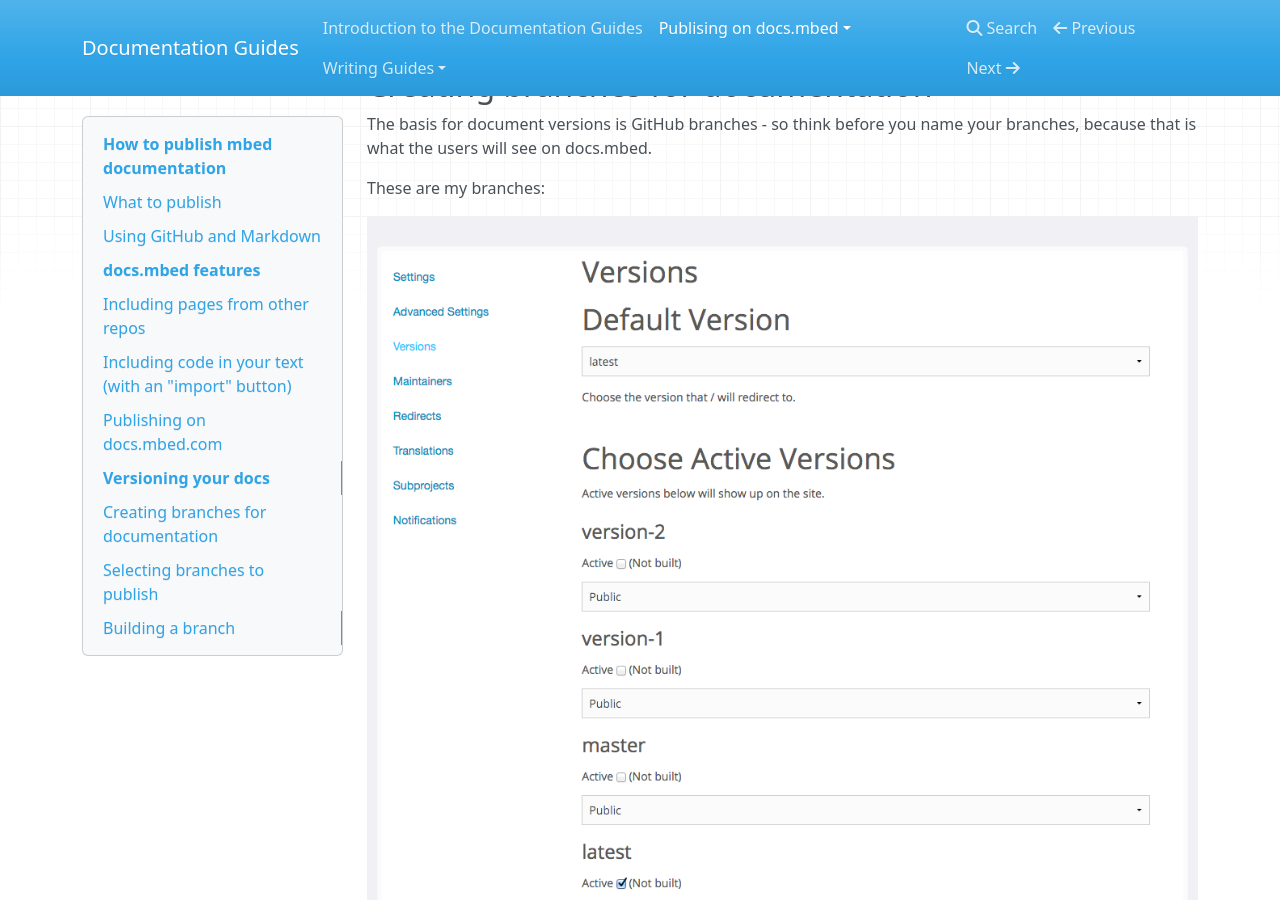
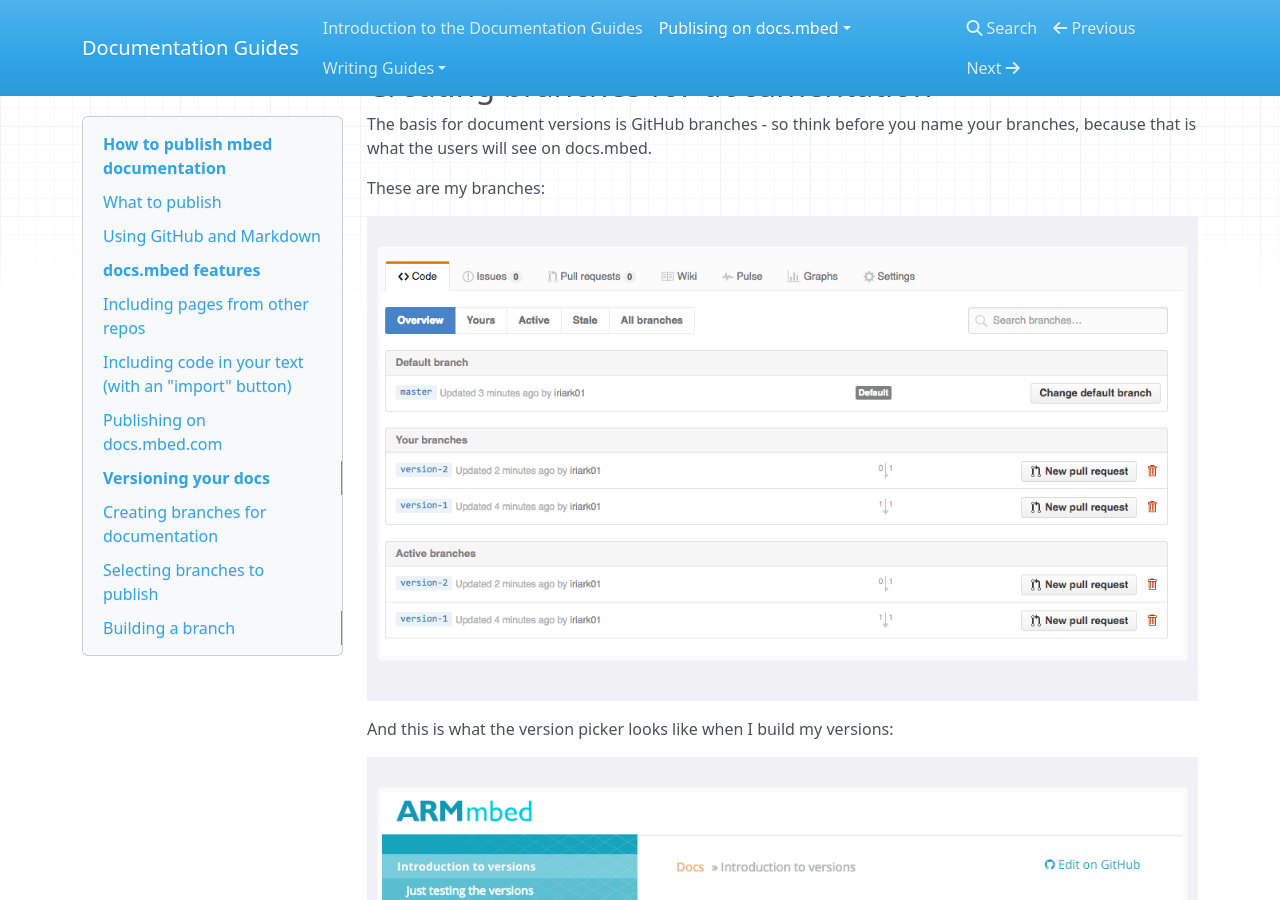
Before and after one commit to JoeTheGuitarist/documentation_docs, an MkDocs documentation site: the page built from Docs/publishing_guide.md, in a window 1280 px wide and 900 px high, scrolled down 5517 px. Built offline with MkDocs 1.6.1, drawn with Linux system fonts in a browser that asks for light colours; nearby versions of some CDN libraries; old or Windows-style settings are respelled for this version of MkDocs.

Commit message:
That's just the wrong image

```diff
--- a/Docs/publishing_guide.md
+++ b/Docs/publishing_guide.md
@@ -142,7 +142,7 @@ The basis for document versions is GitHub branches - so think before you name yo
 
 These are my branches:
 
-<span style="background-color: #F0F0F5; text-align:center;display:block; height:100%; padding:10px;">![](Images/Versions_on_docs.png)
+<span style="background-color: #F0F0F5; text-align:center;display:block; height:100%; padding:10px;">![](Images/Versions_on_GH.png)
 
 And this is what the version picker looks like when I build my versions:
 
```
